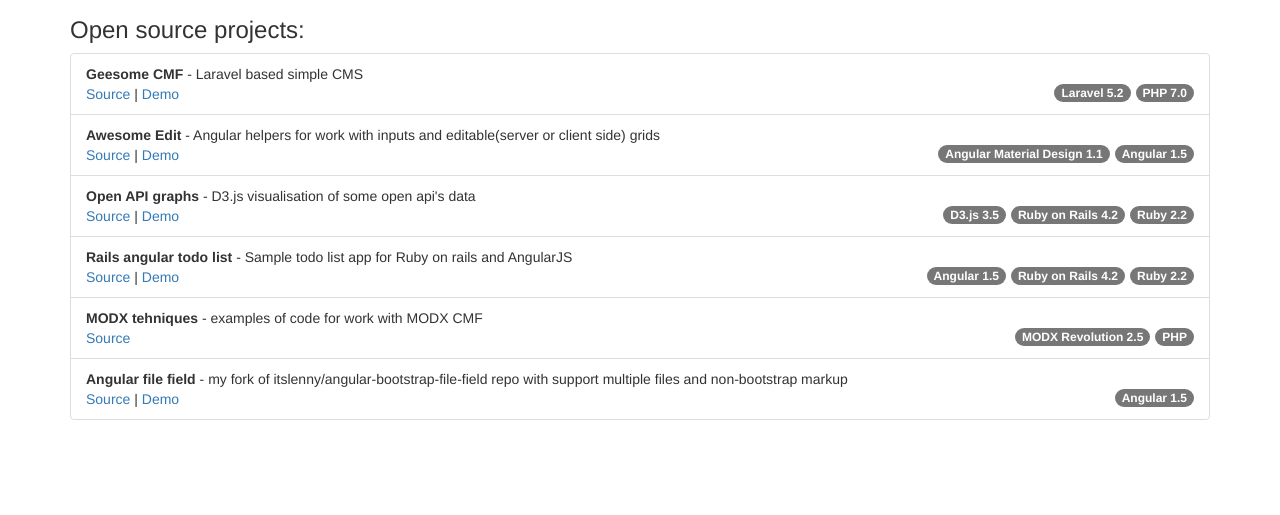
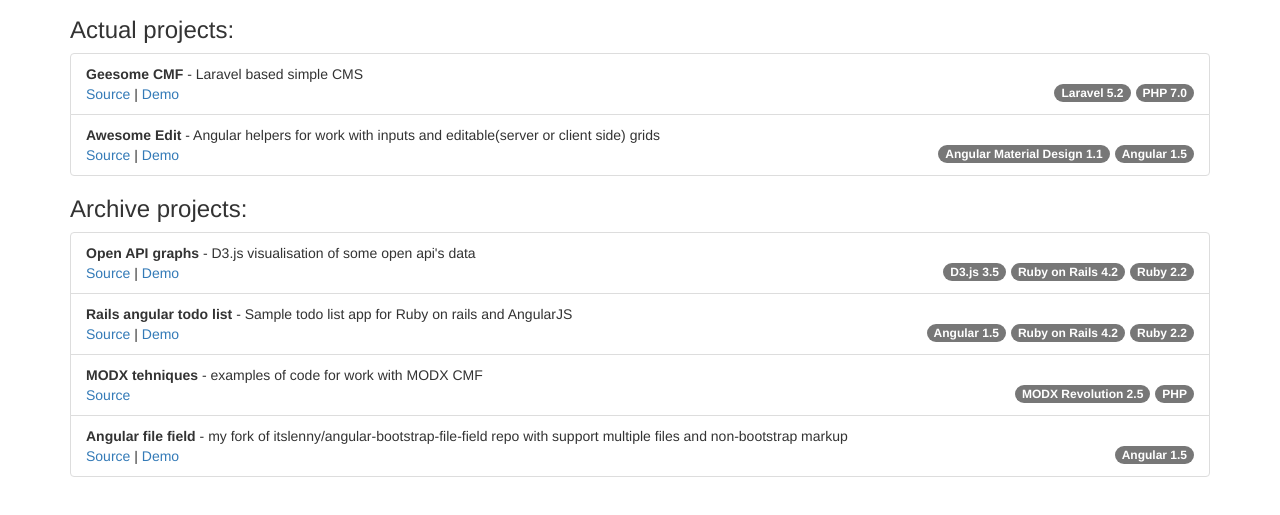
Before and after one commit to Jonybang/jonybang.github.io, a plain HTML site: page index.html in a window 1280 px wide. Shown: the part 63-578 px from the top of the page. Drawn offline with nearby package versions, Linux system fonts and the light colour scheme.

Commit message:
update readme

```diff
--- a/index.html
+++ b/index.html
@@ -19,7 +19,8 @@
 <body>
 	<div class="container">
 		<h1>Jonybang's github homepage</h1>
-		<h3>Open source projects:</h3>
+
+		<h3>Actual projects:</h3>
 		<div class="list-group">
 			<li class="list-group-item">
 				<strong>Geesome CMF</strong> - Laravel based simple CMS <br>
@@ -39,6 +40,10 @@
 				<span class="badge">Angular 1.5</span>
 				<span class="badge">Angular Material Design 1.1</span>
 			</li>
+		</div>
+
+		<h3>Archive projects:</h3>
+		<div class="list-group">
 			<li class="list-group-item">
 				<strong>Open API graphs</strong> - D3.js visualisation of some open api's data <br>
 
```
